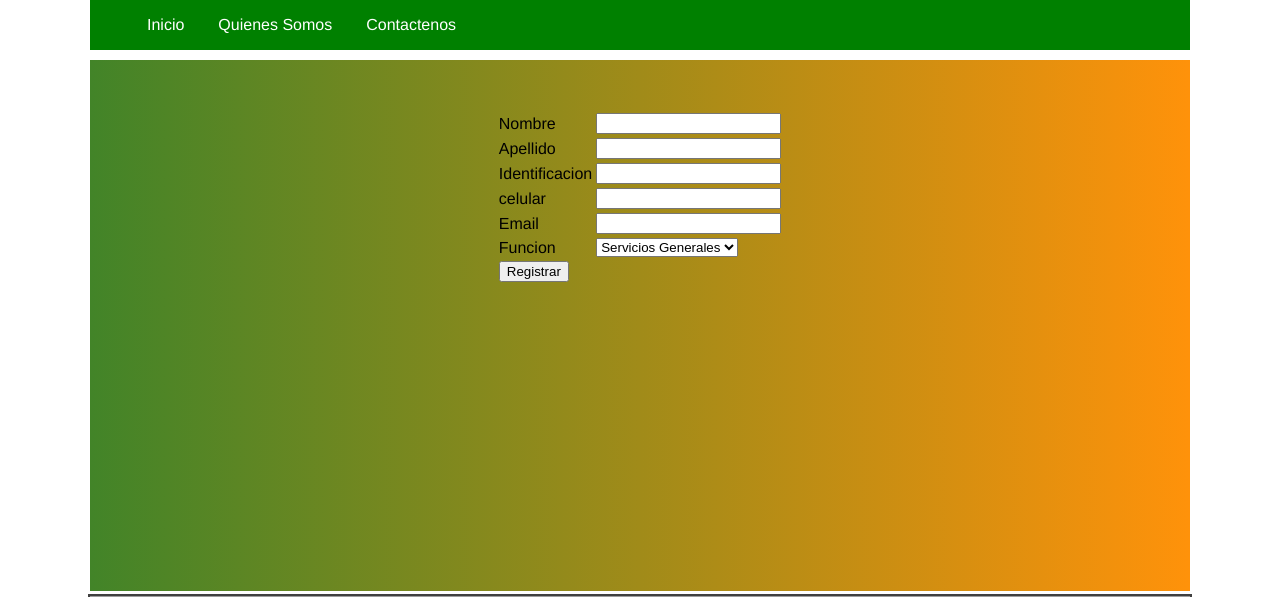
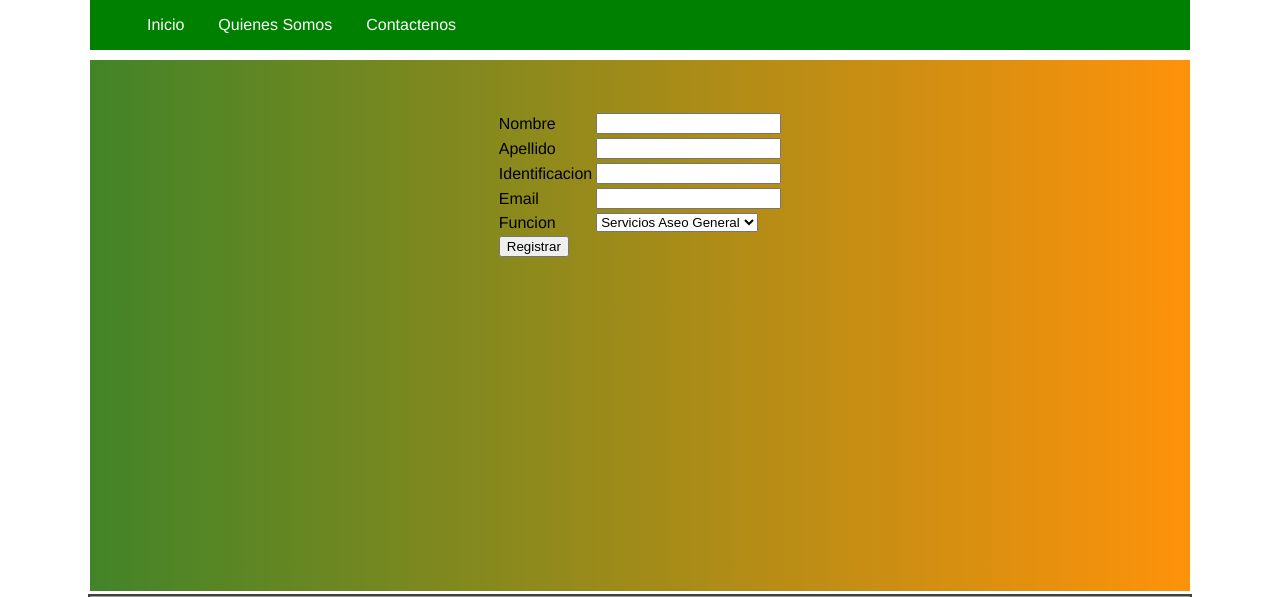
Before and after one commit to jamzgarcia/conjuntosresidenciales, a PHP site: page /formulario_empleados.php in a window 1280 px wide. Shown: the part 200-797 px from the top of the page. Run offline with PHP 8.4, Linux system fonts and the light colour scheme; grey boxes are pictures that could not be loaded.

Commit message:
se modifica el rol del empleado  a guarda

```diff
--- a/formulario_empleados.php
+++ b/formulario_empleados.php
@@ -8,7 +8,7 @@
 
 <div id="cssresidente">
 
-				<form action="php/reg_res.php" method="post">
+				<form action="php/reg_empleados.php" method="post">
 					<table align="center">
 
 						<tr class="formulario">
@@ -29,14 +29,6 @@
 
 						</tr>
 
-						<tr class="formulario">
-						<td>celular</td>
-						<td><input type="number"  name="celular"></td>
-
-						</tr>
-
-
-
 						<tr class="formulario1">
 						<td>Email</td>
 						<td><input type="text"  name="email"></td>
@@ -50,8 +42,10 @@
 
 							<td>Funcion</td>
 							<td><select  name="funcion">
-                             <option value="serviciosgenerales"> Servicios Generales  </option>
-                             <option value="Arrendatario"> Arrendatario </option>
+                             <option value="serviciosgenerales"> Servicios Aseo General  </option>
+                             <option value="guarda"> Guarda de seguridad </option>
+                             <option value="cotero"> Arreglos Generales </option>
+
 
 							 </td>
 						</tr>
```
